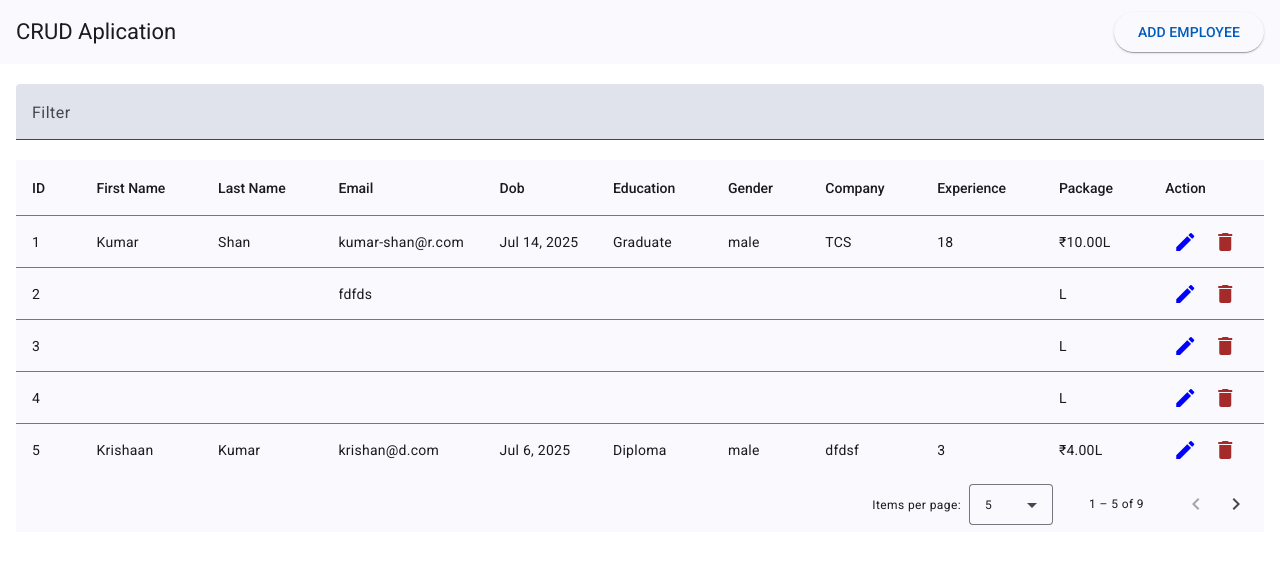
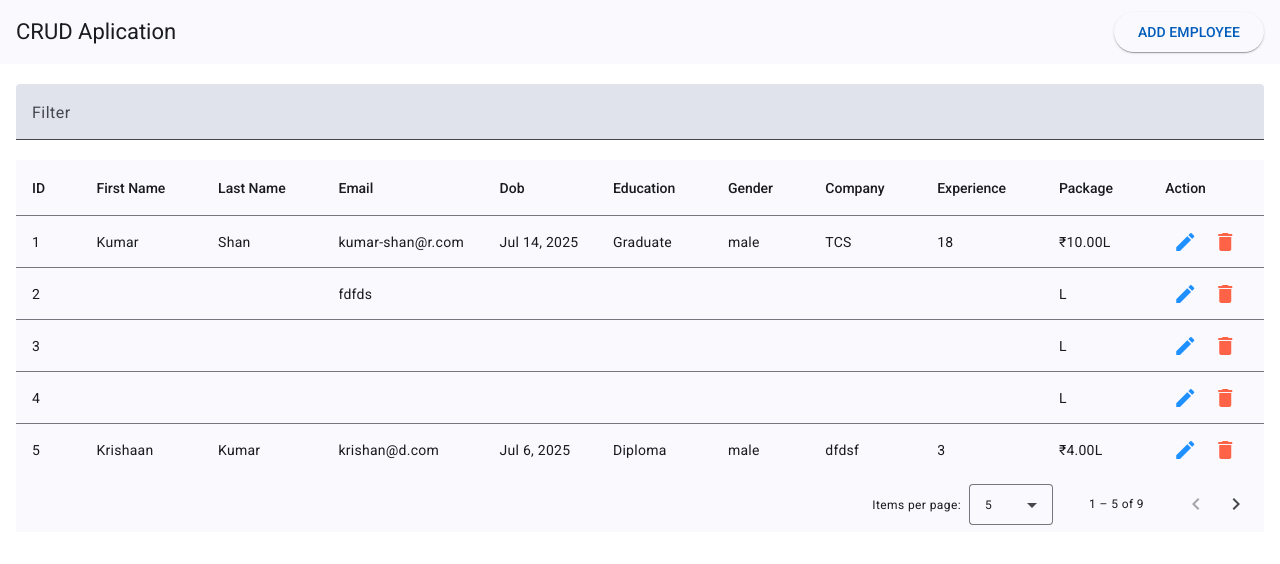
Before and after one commit to kumaruidivloper/angular-forms-tutorial, an Angular app: page / in a window 1280 px wide. Shown: the top 564 px of the page. Built offline with nearby package versions, Linux system fonts and the light colour scheme; data requests are answered from the project's data file.

Commit message:
color updae button

```diff
--- a/src/app/app.html
+++ b/src/app/app.html
@@ -69,11 +69,11 @@
      <ng-container matColumnDef="action">
       <th mat-header-cell *matHeaderCellDef mat-sort-header> Action </th>
       <td mat-cell *matCellDef="let row">
-        <button mat-icon-button style="color: blue;" (click)="openEditEmpForm(row)">
+        <button mat-icon-button style="color:dodgerblue;" (click)="openEditEmpForm(row)">
           <mat-icon>edit</mat-icon>
         </button>
 
-        <button mat-icon-button style="color: brown;" (click)="deleteEmployee(row.id)">
+        <button mat-icon-button style="color:tomato;" (click)="deleteEmployee(row.id)">
           <mat-icon>delete</mat-icon>
         </button>
       </td>
```
